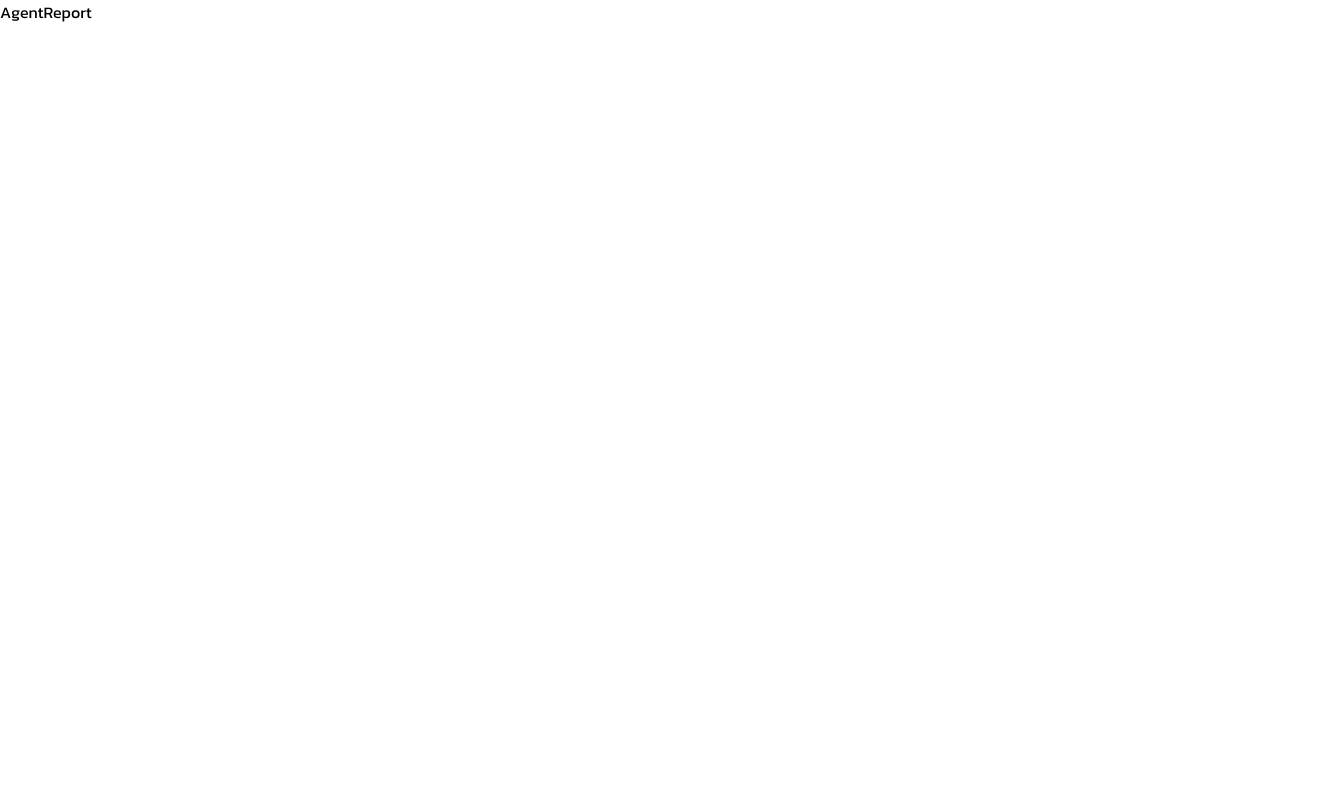
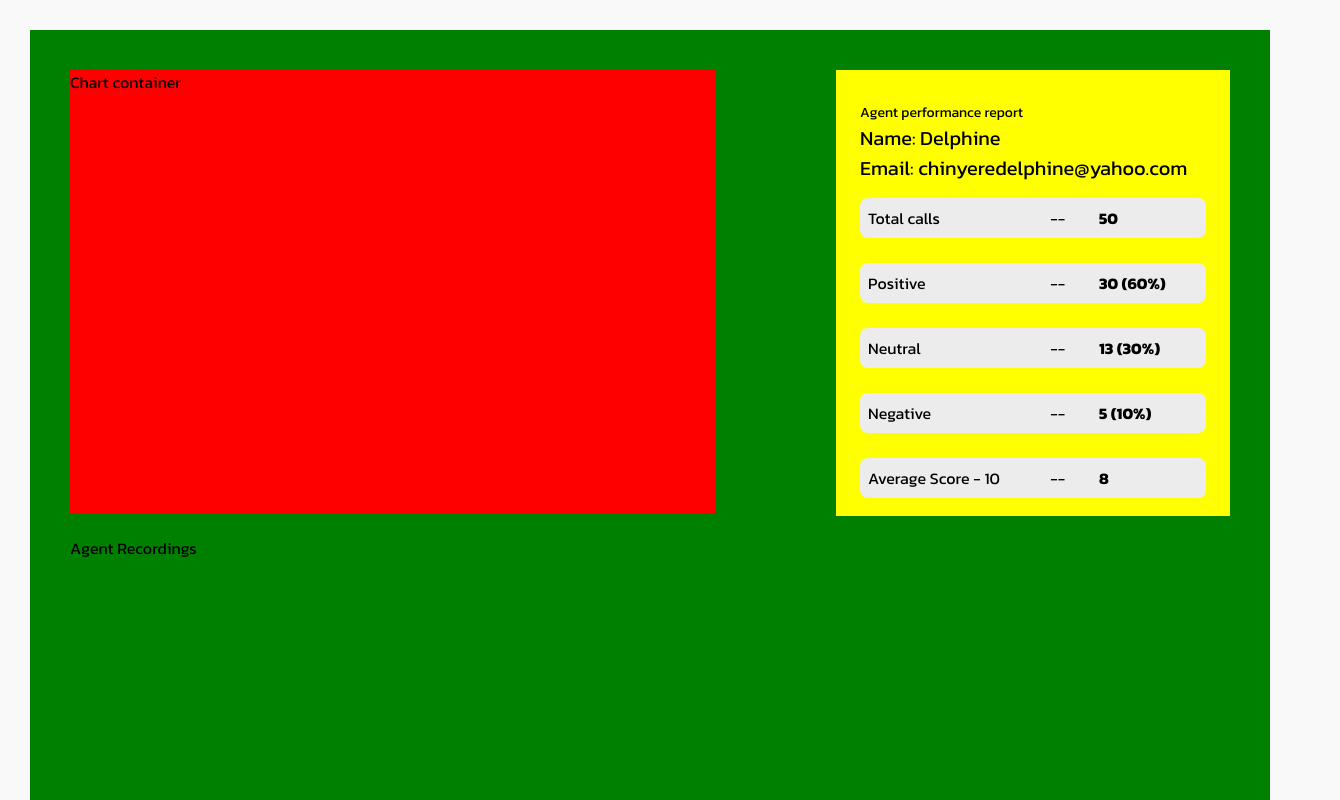
Before and after one commit to KodianKodes/customersupport.web-1, a React (Vite) app in the folder scrybe_frontend/: page /agent-report in a window 1280 px wide. Shown: the top 800 px of the page, 1340 px wide, since content can reach past the window. Built offline with nearby package versions, Linux system fonts and the light colour scheme.

Commit message:
page setup and DRY principles applied

```diff
--- a/scrybe_frontend/src/App.jsx
+++ b/scrybe_frontend/src/App.jsx
@@ -2,7 +2,7 @@ import React from "react";
 import "./App.scss";
 import { Routes, Route } from "react-router-dom";
 import Dummy from "./components/Dummy";
-import AgentReport from "./pages/agent-report/";
+import AgentReport from "./pages/agent-report";
 
 function App() {
   return (
--- /dev/null
+++ b/scrybe_frontend/src/pages/agent-report/components/AgentDetails.jsx
@@ -0,0 +1,35 @@
+import PropTypes from "prop-types";
+import React from "react";
+import styles from "../styles/AgentDetails.module.scss";
+
+function AgentDetails() {
+  return (
+    <div className={styles.agentDetails}>
+      <p className={styles.firstp}>Agent performance report</p>
+      <p className={styles.secondp}>Name: Delphine</p>
+      <p className={styles.secondp}>Email: chinyeredelphine@yahoo.com</p>
+      <DetailsRow title="Total calls" number="50" />
+      <DetailsRow title="Positive" number="30 (60%)" />
+      <DetailsRow title="Neutral" number="13 (30%)" />
+      <DetailsRow title="Negative" number="5 (10%)" />
+      <DetailsRow title="Average Score - 10" number="8" />
+    </div>
+  );
+}
+
+function DetailsRow({ title, number }) {
+  return (
+    <div className={styles.callDetails}>
+      <p className={styles.title}>{title}</p>
+      <p>--</p>
+      <p className={styles.number}>{number}</p>
+    </div>
+  );
+}
+
+DetailsRow.propTypes = {
+  title: PropTypes.string.isRequired,
+  number: PropTypes.string.isRequired,
+};
+
+export default AgentDetails;
--- /dev/null
+++ b/scrybe_frontend/src/pages/agent-report/components/AgentRecordings.jsx
@@ -0,0 +1,8 @@
+import React from "react";
+import styles from "../styles/AgentRecordings.module.scss";
+
+function AgentRecordings() {
+  return <div className={styles.recordings}>Agent Recordings</div>;
+}
+
+export default AgentRecordings;
--- /dev/null
+++ b/scrybe_frontend/src/pages/agent-report/components/Chart.jsx
@@ -0,0 +1,8 @@
+import React from "react";
+import styles from "../styles/Chart.module.scss";
+
+function Chart() {
+  return <div className={styles.chartContainer}>Chart container</div>;
+}
+
+export default Chart;
--- a/scrybe_frontend/src/pages/agent-report/index.jsx
+++ b/scrybe_frontend/src/pages/agent-report/index.jsx
@@ -1,6 +1,20 @@
 import React from "react";
+import AgentDetails from "./components/AgentDetails";
+import AgentReordings from "./components/AgentRecordings";
+import Chart from "./components/Chart";
+import styles from "./styles/AgentReport.module.scss";
 
 function AgentReport() {
-  return <div>AgentReport</div>;
+  return (
+    <div className={styles.container}>
+      <div className={styles.mainWrapper}>
+        <div className={styles.topDetailsDiv}>
+          <Chart />
+          <AgentDetails />
+        </div>
+        <AgentReordings />
+      </div>
+    </div>
+  );
 }
 export default AgentReport;
--- /dev/null
+++ b/scrybe_frontend/src/pages/agent-report/styles/AgentDetails.module.scss
@@ -0,0 +1,31 @@
+.agentDetails {
+  height: 382px;
+  padding: 32px 24px;
+  width: 346px;
+  background-color: yellow;
+  display: flex;
+  flex-direction: column;
+  justify-content: space-between;
+  .firstp {
+    font-size: 14px;
+  }
+  .secondp {
+    font-size: 20px;
+  }
+  .callDetails {
+    display: flex;
+    margin: 15px 0px 10px 0px;
+    justify-content: space-between;
+    padding: 8px;
+    border-radius: 8px;
+    background-color: #ECECEC;
+    gap: 8px;
+    .title {
+        width: 45%;
+    }
+    .number {
+        font-weight: bold;
+        width: 30%;
+    }
+  }
+}
--- a/scrybe_frontend/src/pages/agent-report/styles/AgentReport.module.scss
+++ b/scrybe_frontend/src/pages/agent-report/styles/AgentReport.module.scss
@@ -0,0 +1,17 @@
+.container {
+  height: 100%;
+  width: 100%;
+  background-color: #f9f9f9;
+  padding: 30px;
+  .mainWrapper {
+    width: 1160px;
+    height: 944px;
+    background-color: green;
+    padding: 40px;
+    .topDetailsDiv {
+      display: flex;
+      justify-content: space-between;
+      margin-bottom: 20px;
+    }
+  }
+}
--- /dev/null
+++ b/scrybe_frontend/src/pages/agent-report/styles/Chart.module.scss
@@ -0,0 +1,5 @@
+.chartContainer {
+  width: 646px;
+  height: 444px;
+  background-color: red;
+}
```
Also changed, not shown: scrybe_frontend/src/pages/agent-report/components/SideBar.jsx (deleted), scrybe_frontend/src/pages/agent-report/styles/AgentRecordings.module.scss (added).
